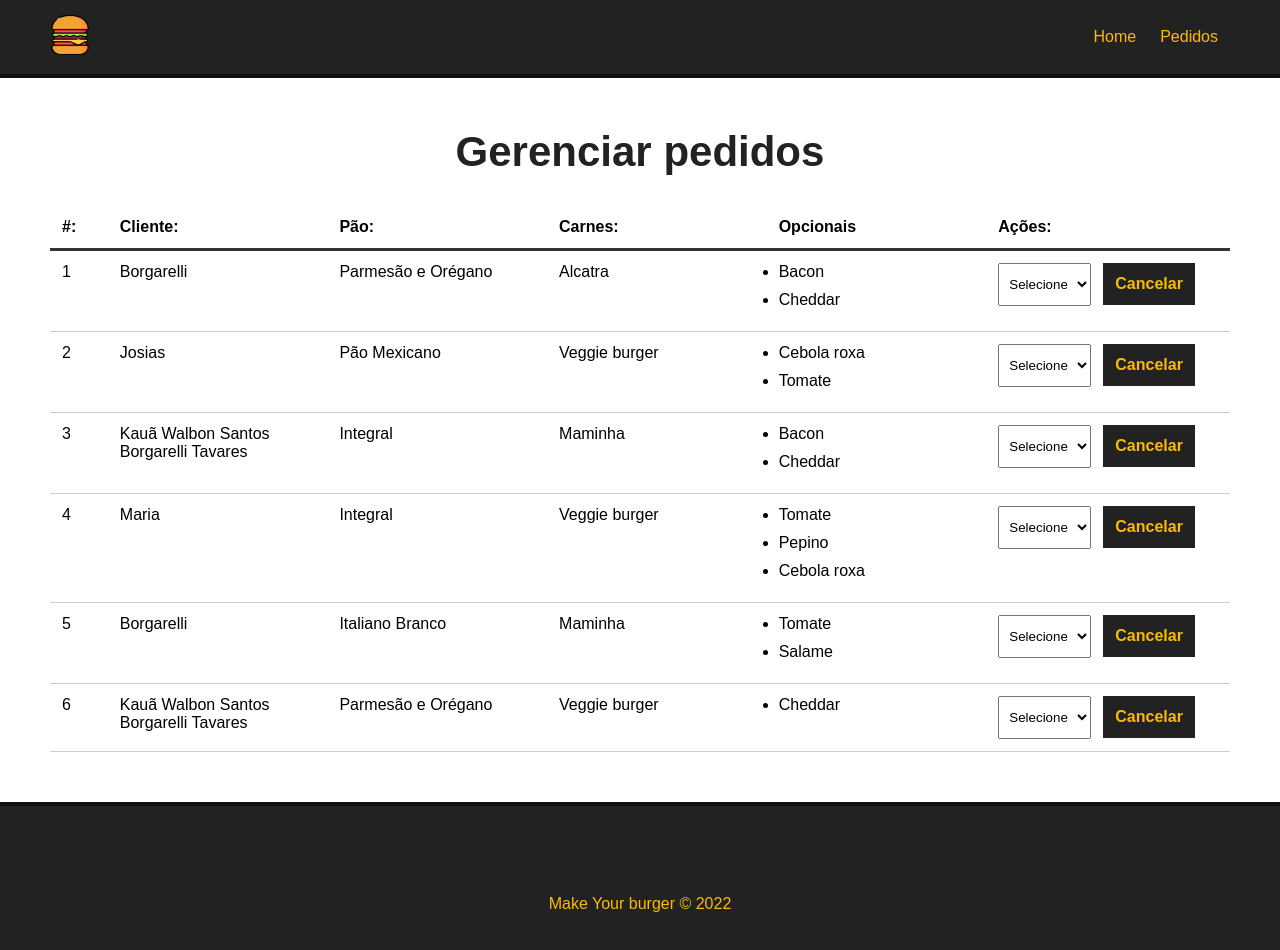
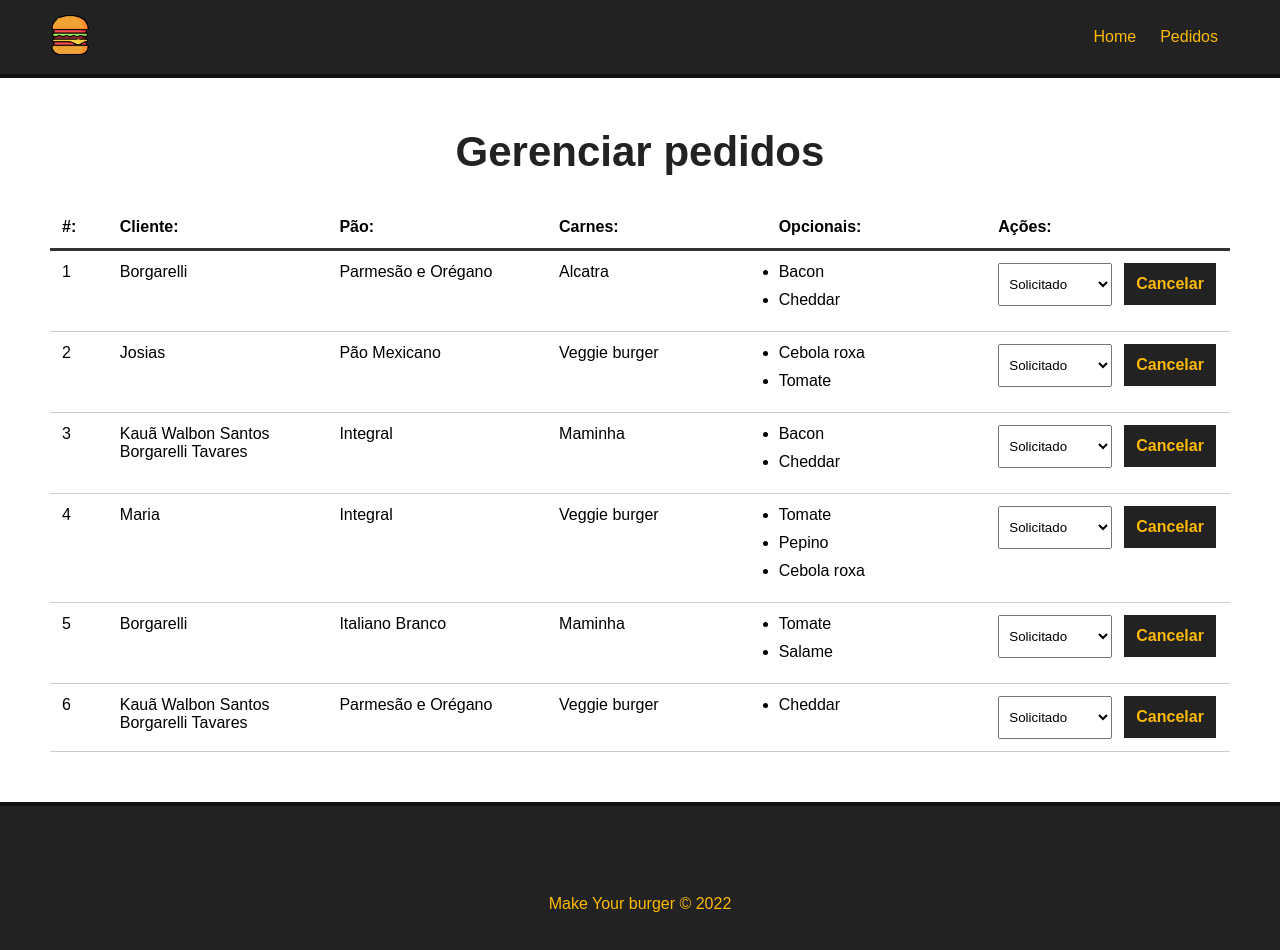
Before and after one commit to Borgarelli/Make-Your-Burger, a Vue app: page /pedidos in a window 1280 px wide. Shown: the top 950 px of the page. Built offline with nearby package versions, Linux system fonts and the light colour scheme; data requests are answered from the project's data file.

Commit message:
add status

```diff
--- a/src/components/Dashboard.vue
+++ b/src/components/Dashboard.vue
@@ -6,7 +6,7 @@
                 <div>Cliente: </div>
                 <div>Pão: </div>
                 <div>Carnes: </div>
-                <div>Opcionais</div>
+                <div>Opcionais: </div>
                 <div>Ações: </div>
             </div>
         </div>
@@ -24,8 +24,11 @@
                     </ul>
                 </div>
                 <div>
-                    <select name status="" class="status">
+                    <select name="status" class="status">
                         <option value="">Selecione</option>
+                        <option v-for="stat in status" :key="stat.id" value="stat.tipo" :selected="burger.status == stat.tipo"> <!--Aqui o :selected está bindado para definir o status em que o pedido do hamburger se encontra, no caso como o pedido ja foi solicitado, todos os status de pedidos estaram como solicitados por enquanto-->
+                            {{stat.tipo}}
+                        </option>
                     </select>
                     <button class ="delete-btn">Cancelar</button>
                 </div>
@@ -57,6 +60,16 @@
                 console.log(this.burgers);
 
                 //resgatar o status
+                this.getStatus();
+            },
+            async getStatus() {
+                const req = await fetch("http://localhost:3000/status");
+
+                const data = await req.json();
+
+                this.status = data;
+
+                console.log(data);
             }
         },
         mounted(){
```
